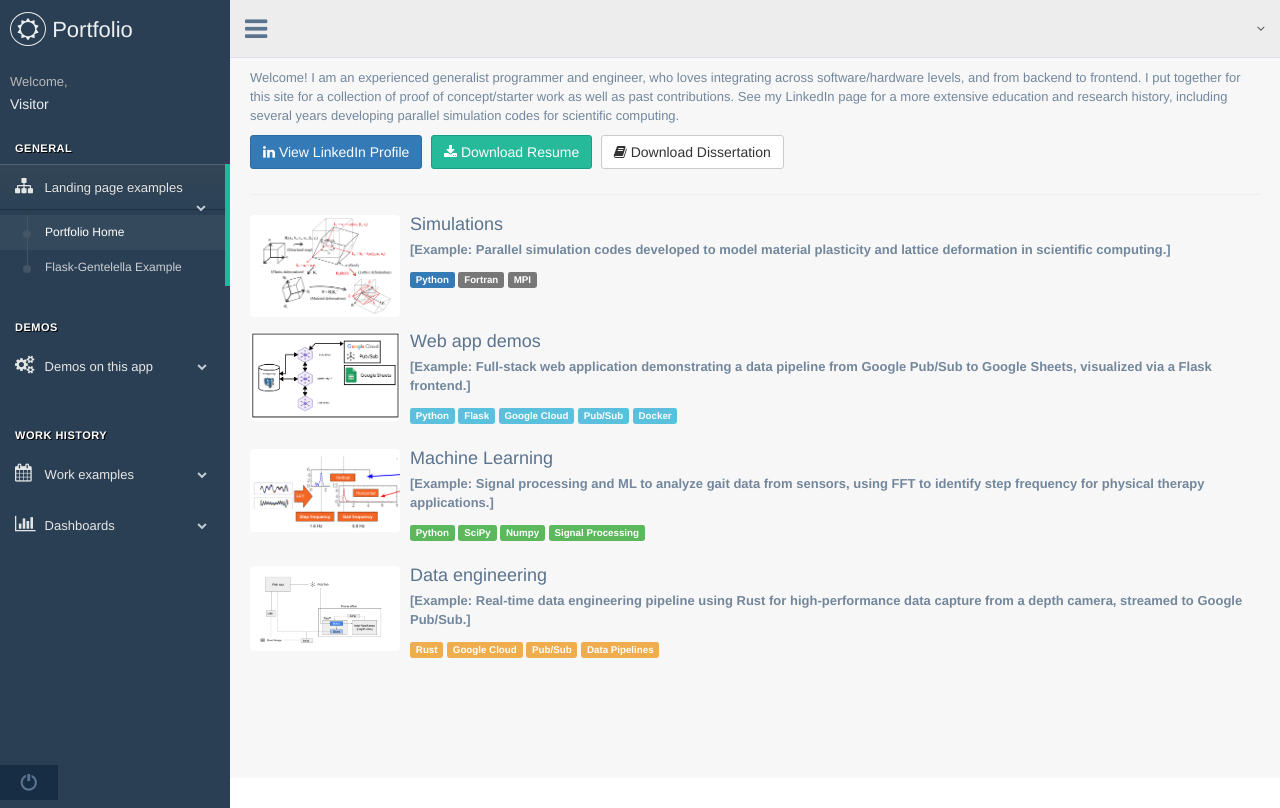
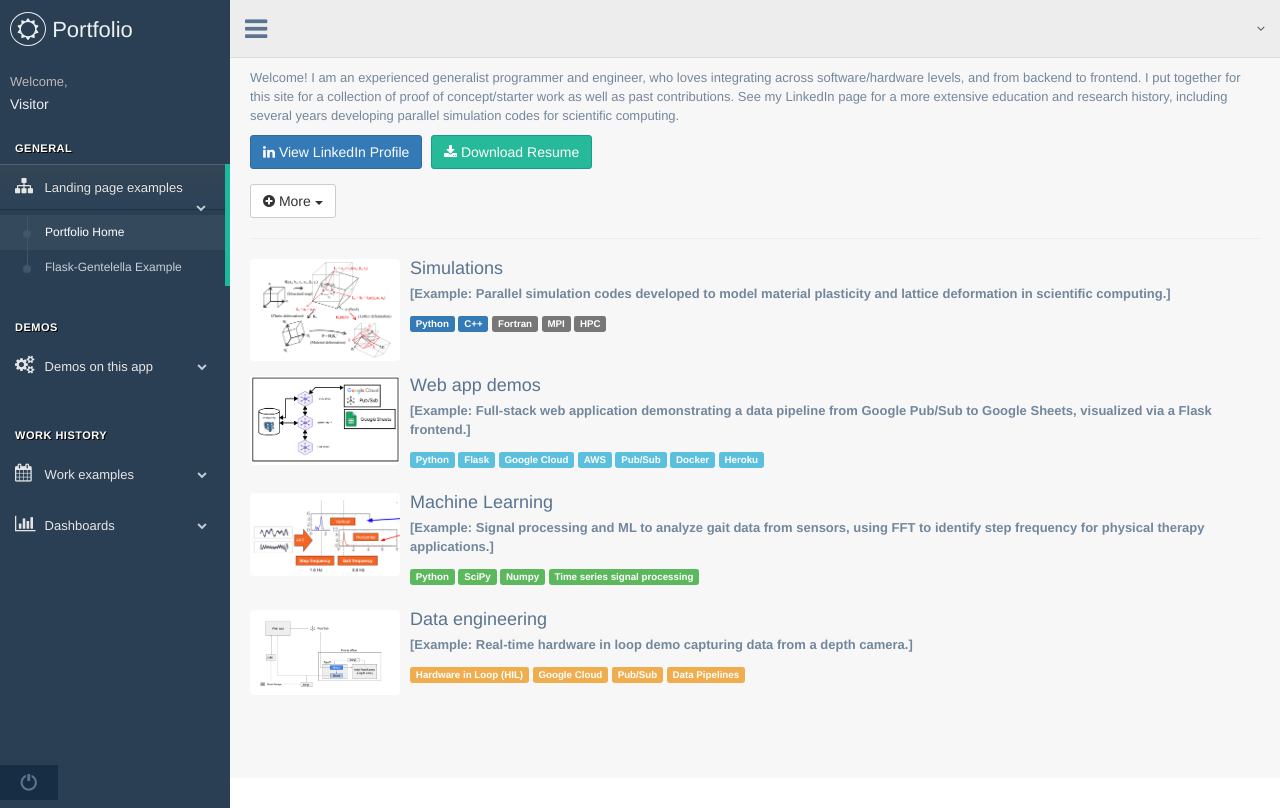
Before and after one commit to jkedmiston/portfolio, a Flask app: page / in a window 1280 px wide. Run offline with Flask 3, Linux system fonts and the light colour scheme; parts of the project's set-up code (start-up, migrations or seed data) failed here and were passed over; some libraries are stand-ins or nearby versions.

Commit message:
Refactor landing page

```diff
--- a/templates/index.html
+++ b/templates/index.html
@@ -17,13 +17,31 @@
     <a href="{{url_for('main_bp.download_cv')}}" target="_blank" class="btn btn-success">
         <i class="fa fa-download"></i> Download Resume
     </a>
-                <a href="{{url_for('main_bp.download_dissertation')}}" target="_blank" class="btn btn-default">
+
+    <div class="btn-group">
+        <button type="button" class="btn btn-default dropdown-toggle" data-toggle="dropdown" aria-haspopup="true" aria-expanded="false">
+            <i class="fa fa-plus-circle"></i> More <span class="caret"></span>
+        </button>
+        <ul class="dropdown-menu">
+            <li>
+                <a href="{{url_for('main_bp.download_dissertation')}}" target="_blank">
                     <i class="fa fa-book"></i> Download Dissertation
                 </a>
+            </li>
+            <li>
+                <a href="https://soundcloud.com/elbow_rocket/sets/nanoloop-creations" target="_blank">
+                    <i class="fa fa-soundcloud"></i> Nanoloop creations on SoundCloud
+                </a>
+            </li>
+        </ul>
+    </div>
     </p>
+
+
             <hr>
         </div>
     </div>
+
 
     <div class="row">
         <div class="col-md-12">
@@ -31,7 +49,9 @@
             <ul class="media-list">
 
                 <li class="media">
-                    <a class="pull-left" href="{{ url_for('main_bp.mechanics') }}">
+                    <a class="pull-left" href="#" data-toggle="modal" data-target="#imageModal"
+                       data-image-src="{{ url_for('static', filename='figures/plasticity.png') }}"
+                       data-image-title="Simulations">
                         <img class="media-object" src="{{ url_for('static', filename='figures/plasticity.png') }}" alt="Simulations" style="width: 150px; height: auto; border-radius: 4px;">
                     </a>
                     <div class="media-body">
@@ -39,14 +59,18 @@
                         <p><strong>[Example: Parallel simulation codes developed to model material plasticity and lattice deformation in scientific computing.]</strong></p>
                         <p>
                           <span class="label label-primary">Python</span>
+                            <span class="label label-primary">C++</span>
                             <span class="label label-default">Fortran</span>
                             <span class="label label-default">MPI</span>
+                            <span class="label label-default">HPC</span>
                         </p>
                     </div>
                 </li>
 
                 <li class="media">
-                    <a class="pull-left" href="{{ url_for('main_bp.webapps') }}">
+                    <a class="pull-left" href="#" data-toggle="modal" data-target="#imageModal"
+                       data-image-src="{{url_for('static', filename='figures/webapp.png')}}"
+                       data-image-title="Web app demos">
                         <img class="media-object" src="{{url_for('static', filename='figures/webapp.png')}}" alt="Web app demos" style="width: 150px; height: auto; border-radius: 4px;">
                     </a>
                     <div class="media-body">
@@ -56,14 +80,18 @@
                             <span class="label label-info">Python</span>
                             <span class="label label-info">Flask</span>
                             <span class="label label-info">Google Cloud</span>
+                            <span class="label label-info">AWS</span>
                             <span class="label label-info">Pub/Sub</span>
                             <span class="label label-info">Docker</span>
+                            <span class="label label-info">Heroku</span>
                         </p>
                     </div>
                 </li>
 
                 <li class="media">
-                    <a class="pull-left" href="{{url_for('main_bp.machine_learning') }}">
+                    <a class="pull-left" href="#" data-toggle="modal" data-target="#imageModal"
+                       data-image-src="{{url_for('static', filename='figures/physicaltherapy.png')}}"
+                       data-image-title="Machine Learning">
                         <img class="media-object" src="{{url_for('static', filename='figures/physicaltherapy.png')}}" alt="Machine Learning" style="width: 150px; height: auto; border-radius: 4px;">
                     </a>
                     <div class="media-body">
@@ -73,20 +101,22 @@
                             <span class="label label-success">Python</span>
                             <span class="label label-success">SciPy</span>
                             <span class="label label-success">Numpy</span>
-                            <span class="label label-success">Signal Processing</span>
+                            <span class="label label-success">Time series signal processing</span>
                         </p>
                     </div>
                 </li>
 
                 <li class="media">
-                    <a class="pull-left" href="{{url_for('main_bp.data_engineering') }}">
+                    <a class="pull-left" href="#" data-toggle="modal" data-target="#imageModal"
+                       data-image-src="{{url_for('static', filename='figures/pub_sub_arch.png')}}"
+                       data-image-title="Data engineering">
                         <img class="media-object" src="{{url_for('static', filename='figures/pub_sub_arch.png')}}" alt="Data engineering" style="width: 150px; height: auto; border-radius: 4px;">
                     </a>
                     <div class="media-body">
                         <h4 class="media-heading"><a href="{{url_for('main_bp.data_engineering') }}">Data engineering</a></h4>
-                        <p><strong>[Example: Real-time data engineering pipeline using Rust for high-performance data capture from a depth camera, streamed to Google Pub/Sub.]</strong></p>
+                        <p><strong>[Example: Real-time hardware in loop demo capturing data from a depth camera.]</strong></p>
                         <p>
-                            <span class="label label-warning">Rust</span>
+                           <span class="label label-warning">Hardware in Loop (HIL)</span>
                             <span class="label label-warning">Google Cloud</span>
                             <span class="label label-warning">Pub/Sub</span>
                             <span class="label label-warning">Data Pipelines</span>
@@ -99,4 +129,48 @@
     </div>
 
 </div>
+
+<div class="modal fade" id="imageModal" tabindex="-1" role="dialog" aria-labelledby="imageModalLabel" aria-hidden="true">
+    <div class="modal-dialog modal-lg" role="document"> <div class="modal-content">
+            <div class="modal-header">
+                <h4 class="modal-title" id="imageModalLabel">Image Preview</h4>
+                <button type="button" class="close" data-dismiss="modal" aria-label="Close">
+                    <span aria-hidden="true">&times;</span>
+                </button>
+            </div>
+            <div class="modal-body text-center">
+                <img src="" id="modalImage" style="width: 100%; height: auto;">
+            </div>
+        </div>
+    </div>
+</div>
+
 {% endblock %}
+
+{% block javascripts %}
+{{ super() if super }} <script>
+$(document).ready(function() {
+    // Listen for the modal to be shown
+    $('#imageModal').on('show.bs.modal', function (event) {
+        var triggerElement = $(event.relatedTarget); // Get the <a> tag that was clicked
+
+        // Extract info from the data-* attributes
+        var imageSrc = triggerElement.data('image-src');
+        var imageTitle = triggerElement.data('image-title');
+
+        var modal = $(this);
+
+        // Update the modal's content
+        modal.find('.modal-title').text(imageTitle); // Set the title
+        modal.find('#modalImage').attr('src', imageSrc); // Set the image source
+    });
+
+    // Optional: Clear the image source when modal is hidden
+    // This prevents the old image from flashing briefly if a new one is opened
+    $('#imageModal').on('hidden.bs.modal', function (event) {
+        var modal = $(this);
+        modal.find('#modalImage').attr('src', ''); // Clear the src
+    });
+});
+</script>
+{% endblock %}
```
Lines whose indentation alone changed are shown as unchanged.
